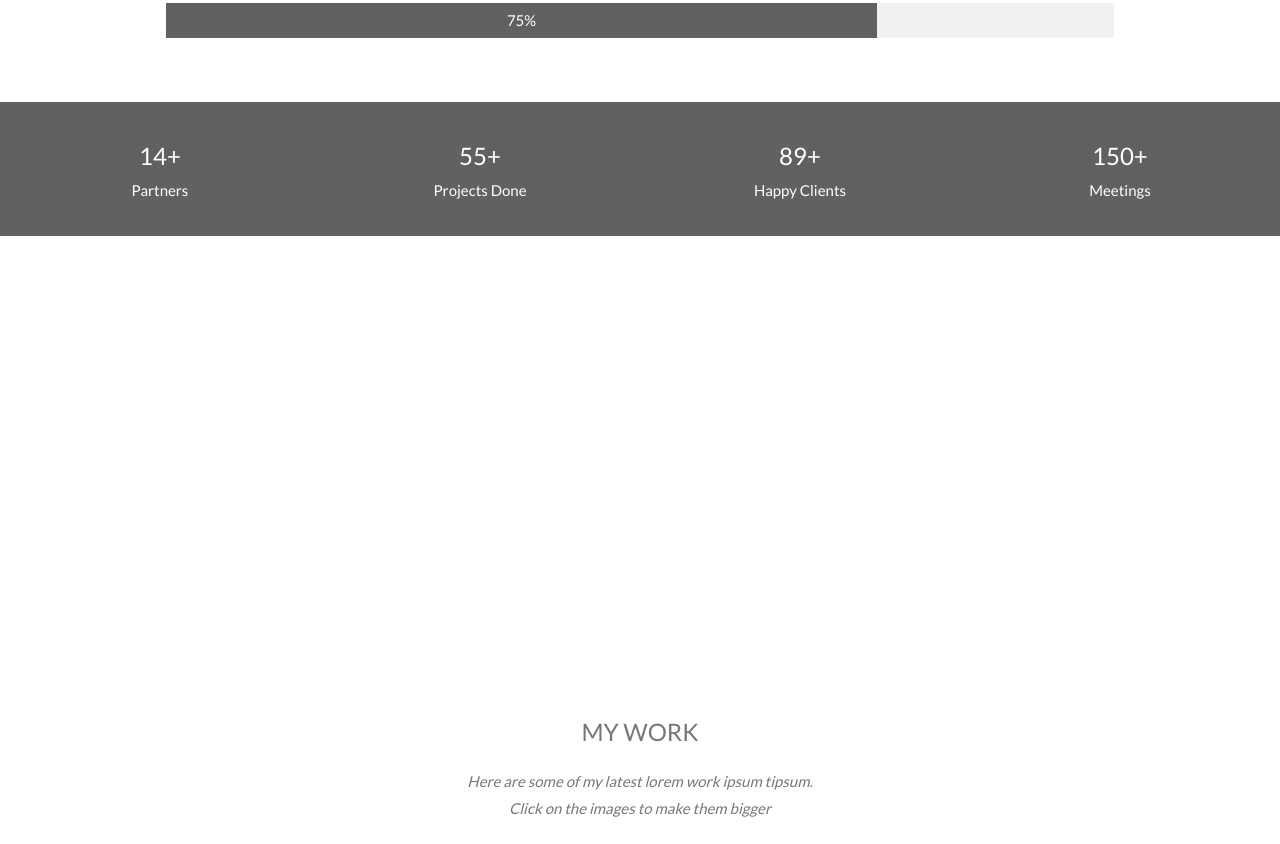
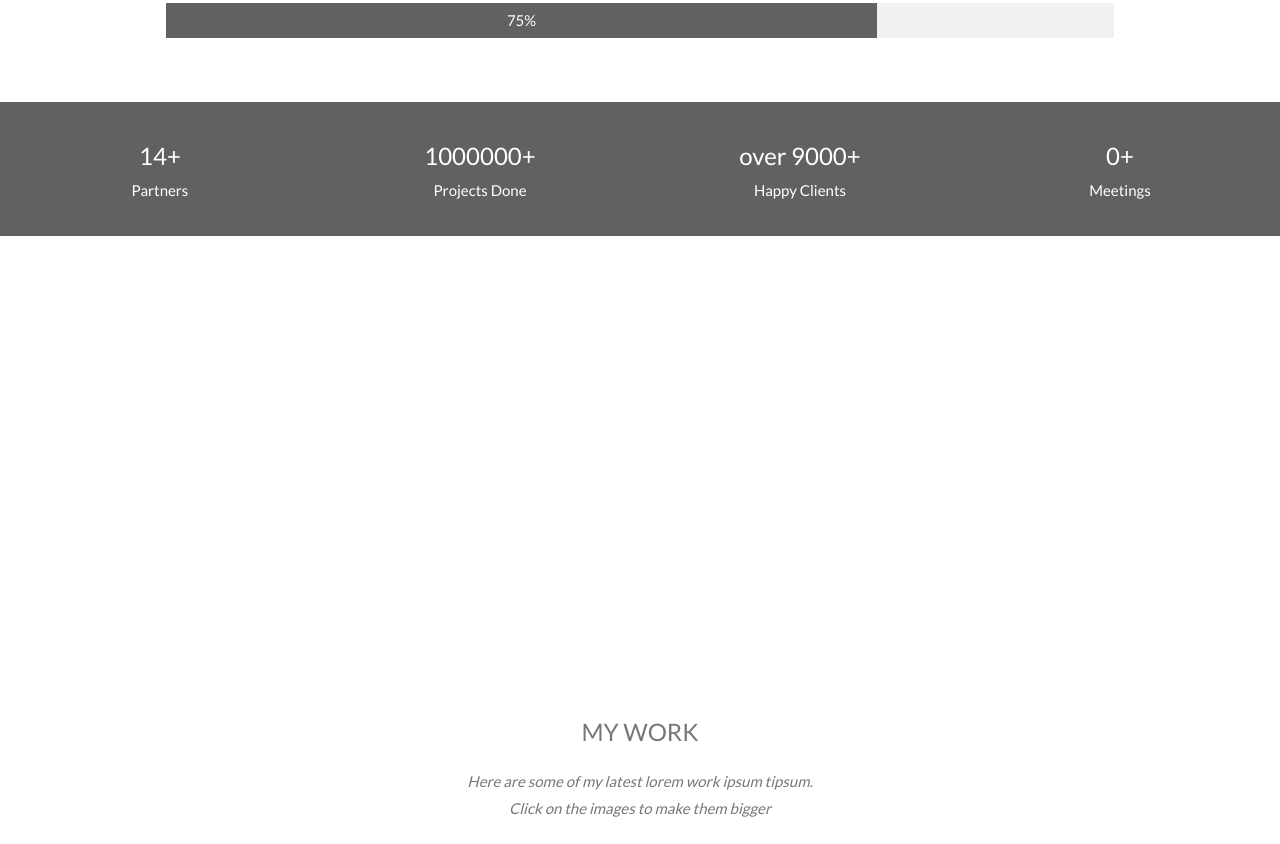
Before and after one commit to yanen/snr, a plain HTML site: page index.html in a window 1280 px wide. Shown: the part 1826-2670 px from the top of the page. Drawn offline with nearby package versions, Linux system fonts and the light colour scheme; some packages are replaced by stand-ins of ours.

Commit message:
Update index.html

```diff
--- a/index.html
+++ b/index.html
@@ -124,15 +124,15 @@
     Partners
   </div>
   <div class="w3-quarter w3-section">
-    <span class="w3-xlarge">55+</span><br>
+    <span class="w3-xlarge">1000000+</span><br>
     Projects Done
   </div>
   <div class="w3-quarter w3-section">
-    <span class="w3-xlarge">89+</span><br>
+    <span class="w3-xlarge">over 9000+</span><br>
     Happy Clients
   </div>
   <div class="w3-quarter w3-section">
-    <span class="w3-xlarge">150+</span><br>
+    <span class="w3-xlarge">0+</span><br>
     Meetings
   </div>
 </div>
```
